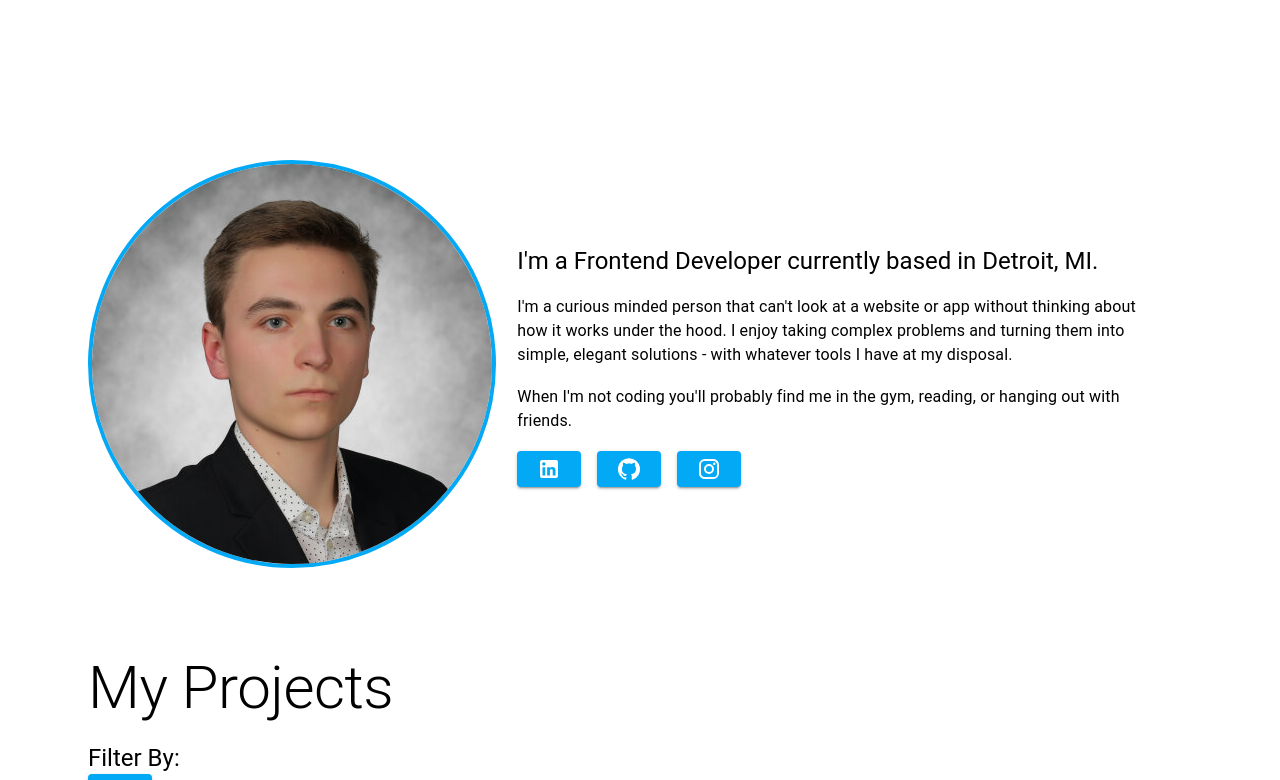
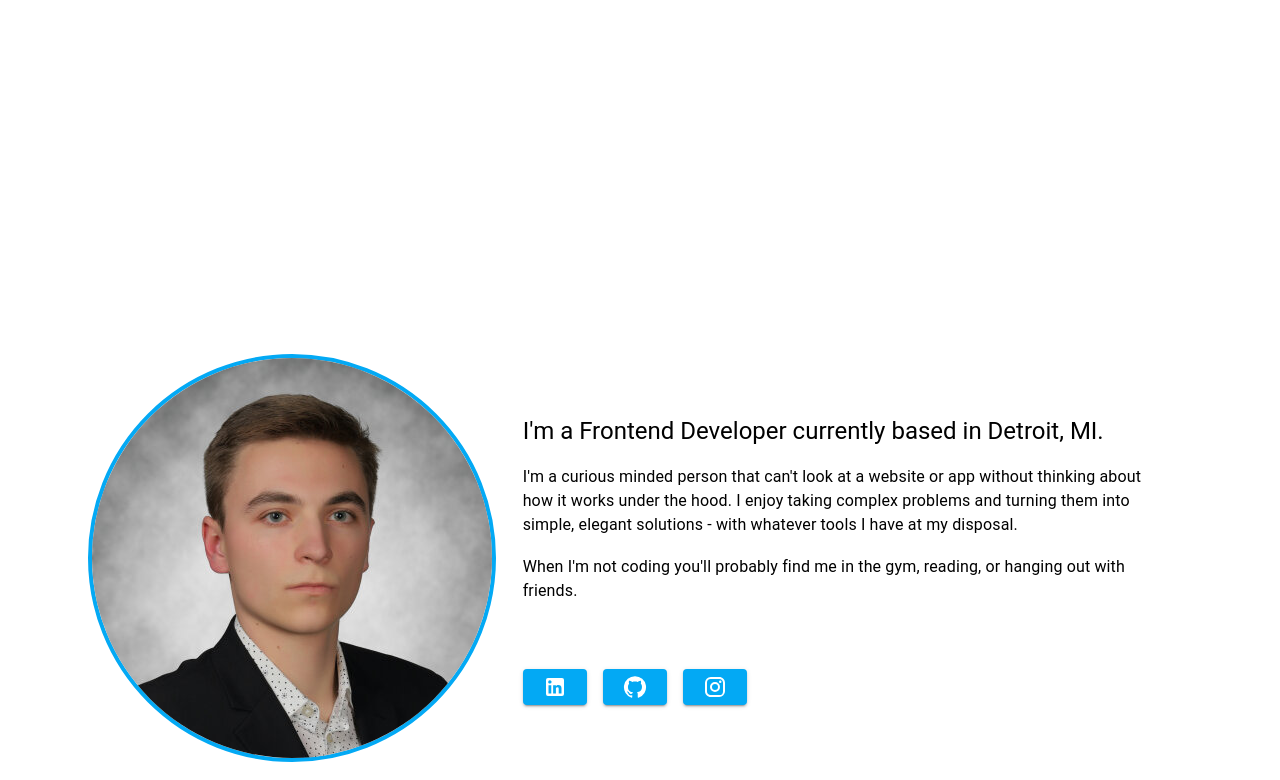
Before and after one commit to couvq/Portfolio-Site-V.2, a React (Create React App) app in the folder portfolio-site-v2/: page / in a window 1280 px wide. Shown: the part 920-1700 px from the top of the page. Built offline with nearby package versions, Linux system fonts and the light colour scheme.

Commit message:
styling changes before redoing hero layout to fix layout bug

```diff
--- a/portfolio-site-v2/src/components/About/About.js
+++ b/portfolio-site-v2/src/components/About/About.js
@@ -11,8 +11,8 @@ const About = ({ language }) => {
       id="About"
       style={{
         margin: "auto",
-        width: "100%",
-        height: "auto",
+        width: "100vw",
+        height: "100vh",
         padding: "2.5rem 5rem",
         marginTop: "2rem",
         display: "flex",
@@ -29,10 +29,10 @@ const About = ({ language }) => {
           alignItems: "center",
         }}
       >
-        <Grid item xs={12} md={4}>
+        <Grid item xs={12} sm={12} md={4}>
           <AboutImage />
         </Grid>
-        <Grid item xs={12} md={8}>
+        <Grid item xs={12} sm={12} md={8}>
           <Box
             sx={{
               width: {
--- a/portfolio-site-v2/src/components/About/AboutSocialLinks.js
+++ b/portfolio-site-v2/src/components/About/AboutSocialLinks.js
@@ -11,8 +11,10 @@ const AboutSocialLinks = () => {
 
 
   return (
-    <Stack direction='row' spacing={2}>
-        <Button variant="contained" href="https://www.linkedin.com/in/quentin-couvelaire-2a08431b9"><LinkedInIcon sx={{ color: "#fff" }} /></Button>
+    <Stack direction='row' spacing={2} sx={{
+      marginTop: '3rem'
+    }} >
+        <Button variant="contained" href="https://www.linkedin.com/in/quentin-couvelaire-2a08431b9"><LinkedInIcon sx={{ color: "#fff"}} /></Button>
         <Button variant="contained" href="https://github.com/couvq"><GitHubIcon sx={{ color: "#fff" }} /></Button>
         <Button variant="contained" href="https://www.instagram.com/the.real.qc/"><InstagramIcon sx={{ color: "#fff" }} /></Button>
     </Stack>
--- a/portfolio-site-v2/src/components/Hero/Hero.js
+++ b/portfolio-site-v2/src/components/Hero/Hero.js
@@ -19,7 +19,7 @@ const Hero = ({ language }) => {
     <Container
       sx={{
         margin: "5rem 2.5rem",
-        width: "100vw",
+        maxWidth: "100vw",
         height: "100vh",
         marginTop: "10rem",
       }}
```
